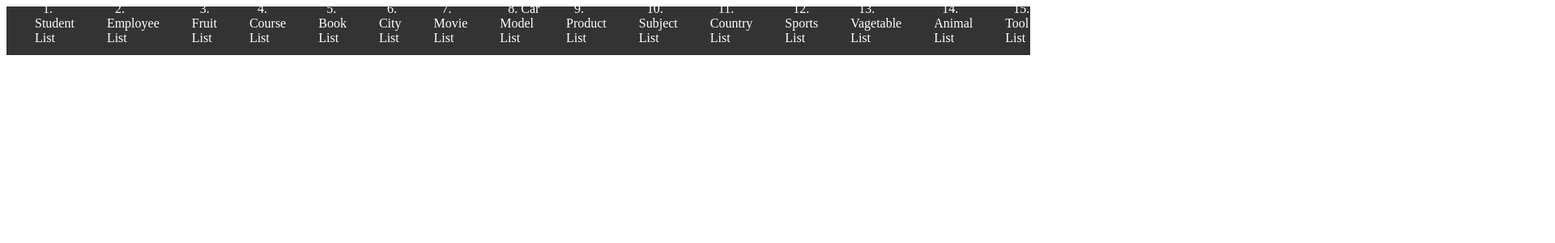
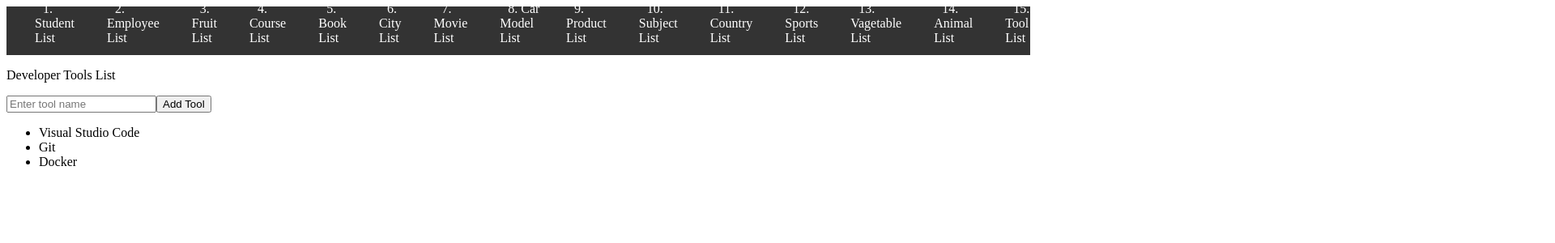
Before and after one commit to kaysie0919/AngularDataStructure, an Angular app: page /devlist in a window 1280 px wide. Before the commit this address led to /. Shown: the top 300 px of the page at 81% size, 1920 px wide, since content can reach past the window. Built offline with nearby package versions, Linux system fonts and the light colour scheme.

Commit message:
#48 Add Developer Tools List Component

```diff
--- a/src/app/app.component.html
+++ b/src/app/app.component.html
@@ -47,6 +47,7 @@
     <li><a routerLink="prelist">45. Presentation List</a></li>
     <li><a routerLink="toulist">46. Tour List</a></li>
     <li><a routerLink="evelist">47. Event List</a></li>
+    <li><a routerLink="devlist">48. Developer Tools List</a></li>
   </ul>
 </nav>
 <router-outlet></router-outlet>
--- a/src/app/app.module.ts
+++ b/src/app/app.module.ts
@@ -53,6 +53,7 @@ import { BudgetlistComponent } from "./components/budgetlist/budgetlist.componen
 import { PresentationlistComponent } from "./components/presentationlist/presentationlist.component";
 import { TourlistComponent } from "./components/tourlist/tourlist.component";
 import { EvenlistComponent } from "./components/evenlist/evenlist.component";
+import { DevelopertoolslistComponent } from "./components/developertoolslist/developertoolslist.component";
 
 
 
@@ -106,6 +107,7 @@ const routes: Routes = [
     {path: 'prelist', component: PresentationlistComponent},
     {path: 'toulist', component: TourlistComponent},
     {path: 'evelist', component: EvenlistComponent},
+    {path: 'devlist', component: DevelopertoolslistComponent},
 ]
 
 @NgModule ({
@@ -166,6 +168,7 @@ const routes: Routes = [
         PresentationlistComponent,
         TourlistComponent,
         EvenlistComponent,
+        DevelopertoolslistComponent,
     ],
 
     providers: [
--- /dev/null
+++ b/src/app/components/developertoolslist/developertoolslist.component.html
@@ -0,0 +1,8 @@
+<p>Developer Tools List</p>
+<input type="text" [(ngModel)]="tool" placeholder="Enter tool name">
+
+<button (click)="addTool()">Add Tool</button>
+
+<ul>
+  <li *ngFor="let tool of toolsList">{{ tool }}</li>
+</ul>
--- /dev/null
+++ b/src/app/components/developertoolslist/developertoolslist.component.ts
@@ -0,0 +1,19 @@
+import { Component } from '@angular/core';
+
+@Component({
+  selector: 'app-developertoolslist',
+  templateUrl: './developertoolslist.component.html',
+  styleUrl: './developertoolslist.component.css'
+})
+export class DevelopertoolslistComponent {
+  tool: string = '';
+  toolsList: string[] = ['Visual Studio Code', 'Git', 'Docker'];
+
+  addTool() {
+    if (this.tool.trim()) {
+      this.toolsList.push(this.tool.trim());
+      this.tool = '';
+    }
+  }
+
+}
```
Also changed, not shown: src/app/components/developertoolslist/developertoolslist.component.css (added), 1 other file (tests, documents, lock files or other folders).
